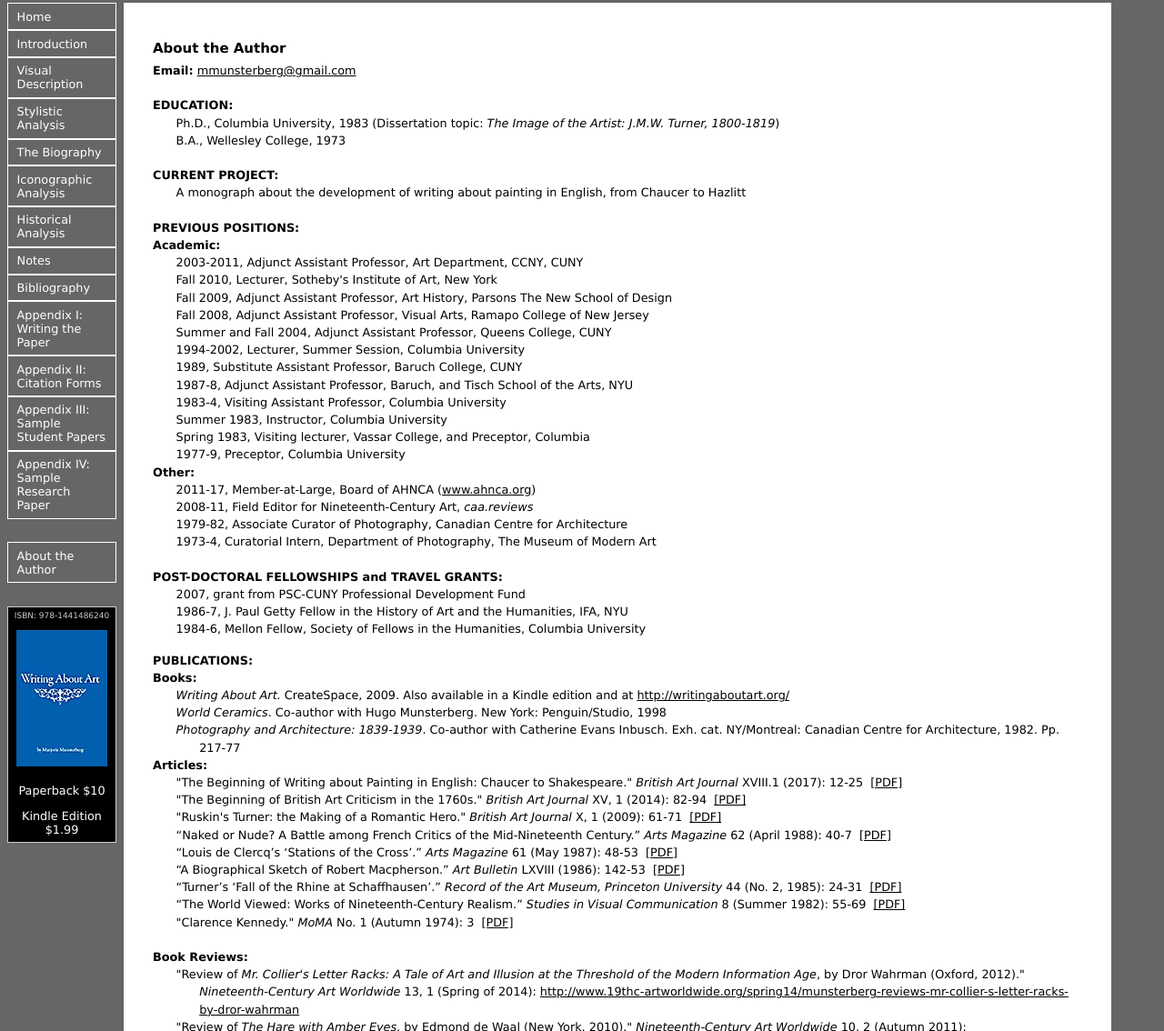
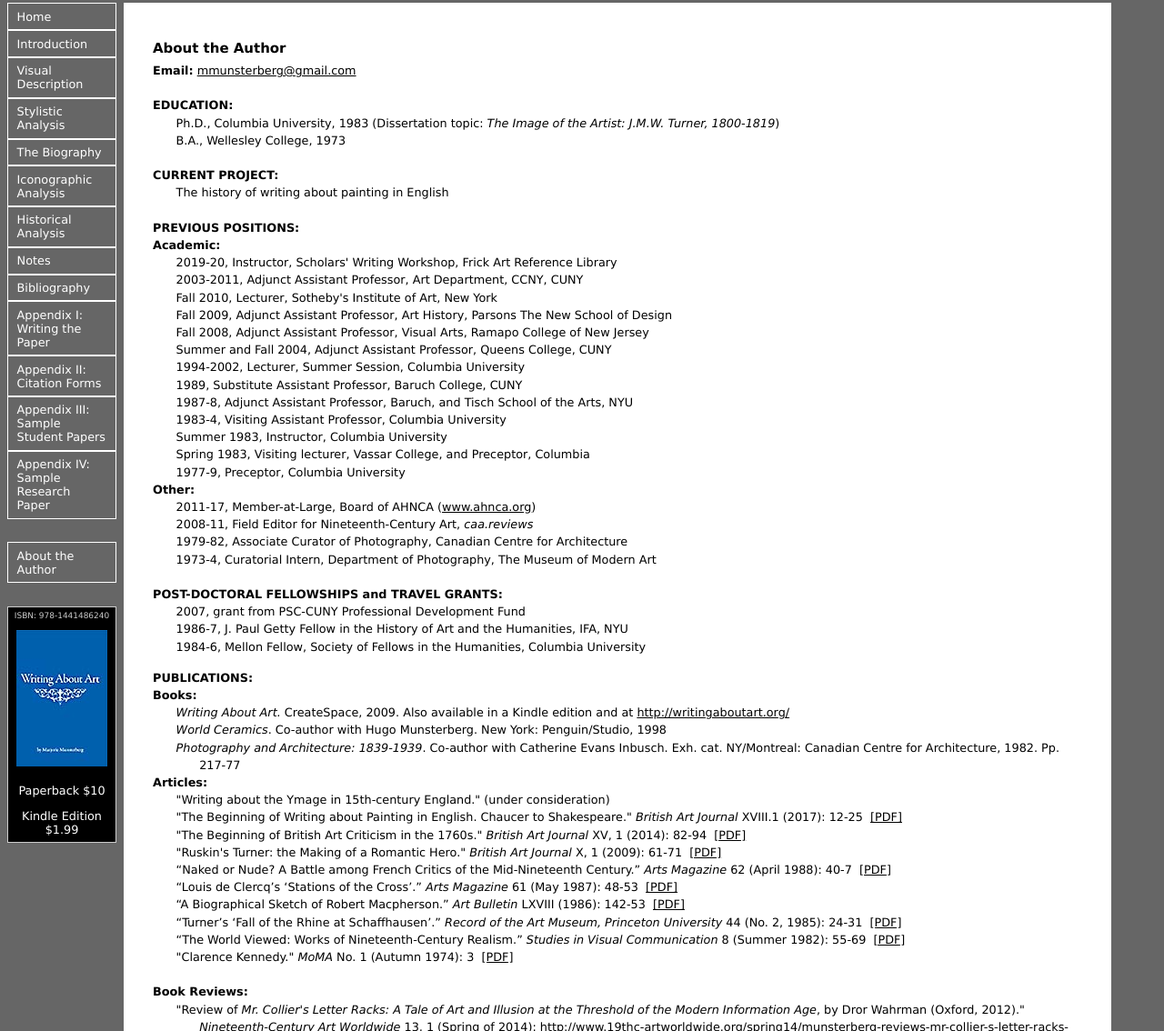
Before and after one commit to ChaosExAnima/writing-about-art, a plain HTML site: page pages/abouttheauthor.html in a window 1280 px wide. Shown: the part 73-1207 px from the top of the page at 91% size. Drawn offline with Linux system fonts and the light colour scheme.

Commit message:
Updates to About Author.
Update to current publication and project.

```diff
--- a/pages/abouttheauthor.html
+++ b/pages/abouttheauthor.html
@@ -38,10 +38,11 @@ p.mod { margin-left: 0; }
 				<p> B.A., Wellesley College, 1973</p>
 				<p><br /></p>
 				<p class="mod"><strong>CURRENT PROJECT:</strong></p>
-				<p>A monograph about the development of writing about painting in English, from Chaucer to Hazlitt</p>
+				<p>The history of writing about painting in English</p>
 				<p><br /></p>
 				<p class="mod"><strong>PREVIOUS POSITIONS:</strong></p>
 				<p class="mod"><strong>Academic:</strong></p>
+				<p> 2019-20, Instructor, Scholars' Writing Workshop, Frick Art Reference Library</p>
 				<p> 2003-2011, Adjunct Assistant Professor, Art Department, CCNY, CUNY</p>
 				<p> Fall 2010, Lecturer, Sotheby's Institute of Art, New York</p>
 				<p> Fall 2009, Adjunct Assistant Professor, Art History, Parsons The New School of Design</p>
@@ -72,7 +73,8 @@ p.mod { margin-left: 0; }
 				<p><em> Photography and Architecture: 1839-1939</em>. Co-author with Catherine Evans Inbusch. Exh. cat. NY/Montreal: Canadian Centre for Architecture, 1982.  Pp. 217-77</p>
 
 				<p class="mod"><strong>Articles:</strong></p>
-				<p>&quot;The Beginning of Writing about Painting in English: Chaucer to Shakespeare.&quot; <em>British Art Journal</em> XVIII.1 (2017): 12-25&nbsp; <a href="../assets/2017BegWtgPtgEnglish.pdf">[PDF]</a></p>
+				<p>&quot;Writing about the Ymage in 15th-century England.&quot; (under consideration)</p>
+				<p>&quot;The Beginning of Writing about Painting in English. Chaucer to Shakespeare.&quot; <em>British Art Journal</em> XVIII.1 (2017): 12-25&nbsp; <a href="../assets/2017BegWtgPtgEnglish.pdf">[PDF]</a></p>
 				<p>&quot;The Beginning of British Art Criticism in the 1760s.&quot; <em>British Art Journal</em> XV, 1 (2014): 82-94&nbsp; <a href="../assets/2014BritishArtCrit1760sBAJ.pdf" target="_blank">[PDF]</a></p>
 				<p>&quot;Ruskin's Turner: the Making of a Romantic Hero.&quot; <em>British Art Journal</em> X, 1 (2009): 61-71&nbsp; <a href="../assets/RuskinsTurner2009BAJ.pdf" target="_blank">[PDF]</a></p>
 				<p>&ldquo;Naked or Nude?  A Battle among French Critics of the Mid-Nineteenth Century.&rdquo; <em>Arts Magazine</em> 62 (April 1988): 40-7&nbsp; <a href="../assets/NakedNude.pdf" target="_blank">[PDF]</a></p>
```
